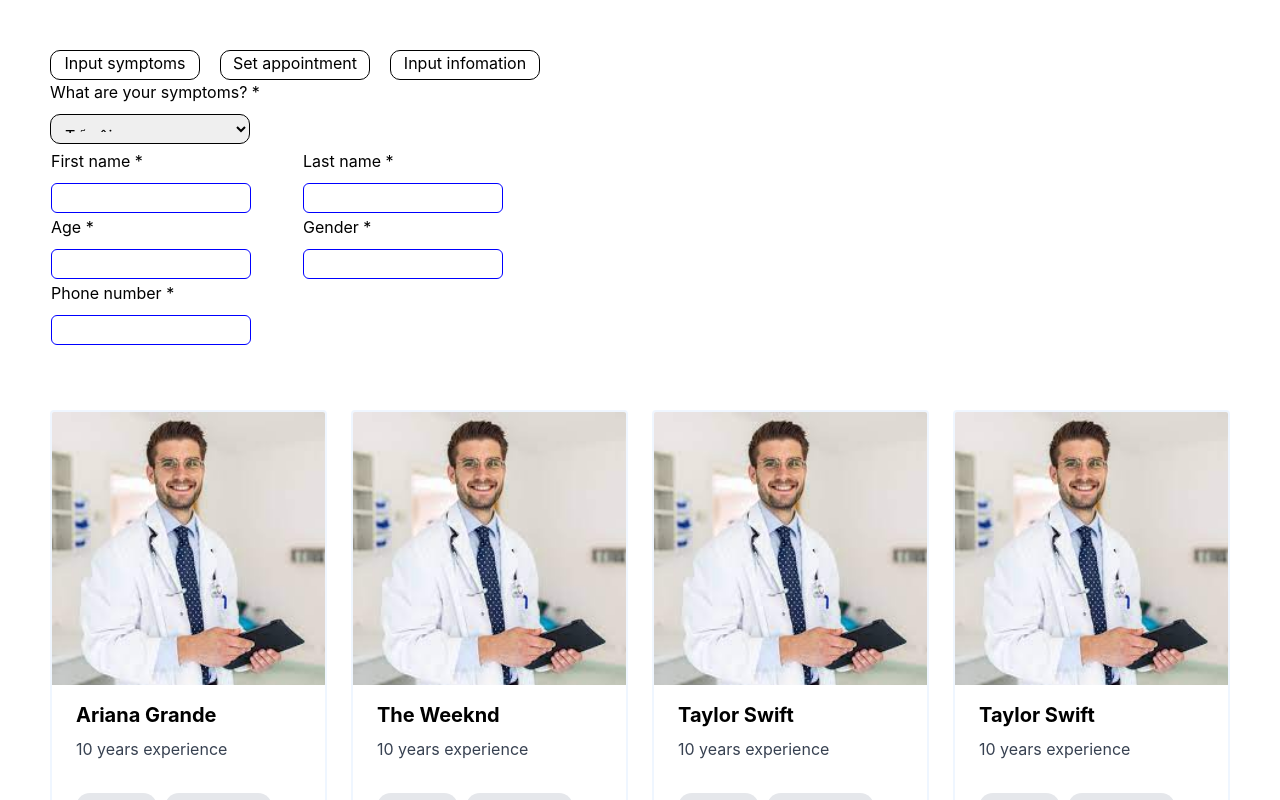
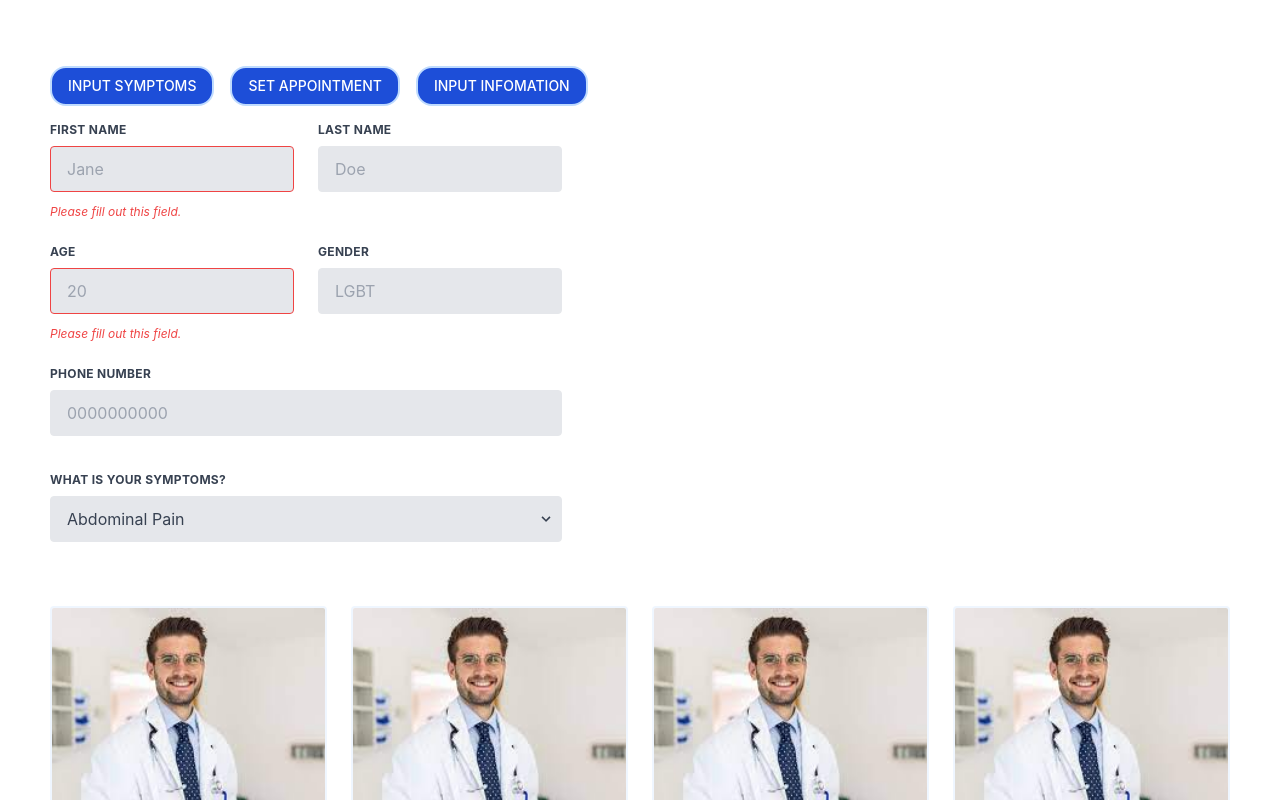
Before and after one commit to quyenUit/Srum-Doctor-Appointment-Project-, a React (Create React App) app in the folder my-app/: page / in a window 1280 px wide. Shown: the top 800 px of the page. Built offline with nearby package versions, Linux system fonts and the light colour scheme.

Commit message:
update homepage

```diff
--- a/my-app/public/index.html
+++ b/my-app/public/index.html
@@ -24,7 +24,7 @@
       work correctly both with client-side routing and a non-root public URL.
       Learn how to configure a non-root public URL by running `npm run build`.
     -->
-    <title>React App</title>
+    <title>Doctor Appointment</title>
   </head>
   <body>
     <noscript>You need to enable JavaScript to run this app.</noscript>
--- a/my-app/src/components/Dropdown.jsx
+++ /dev/null
@@ -1,29 +0,0 @@
-import React from 'react'
-// import { csv } from "csv-parser"
-// import path from 'path'
-// import fs from 'fs'
-
-// const label = "Label"
-
-const Dropdown = (props) => {
-  return (
-    <div>
-        {props.label}
-        <div>
-            <select name="" id=""  style={{
-                border: "1px solid black",
-                borderRadius: "10px",
-                height: "30px",
-                width: "200px",
-                marginTop: "10px",
-                padding: "10px"
-            }}>
-                <option value="">Trĩ nội</option>
-                <option value="">Trĩ ngoại</option>
-            </select>
-        </div>
-    </div>
-  )
-}
-
-export default Dropdown
--- a/my-app/src/components/InputField.jsx
+++ /dev/null
@@ -1,23 +0,0 @@
-import React from 'react'
-
-// const label = "Label"
-
-const InputField = (props) => {
-  return (
-    <div>
-        {props.label}
-        <div>
-            <input type="text" name="" id="" style={{
-                border: "1px solid blue",
-                font: "13px",
-                borderRadius: "6px",
-                height: "30px",
-                width: "200px",
-                marginTop: "10px"
-            }}/>
-        </div>
-    </div>
-  )
-}
-
-export default InputField
--- a/my-app/src/components/Stage.jsx
+++ b/my-app/src/components/Stage.jsx
@@ -1,18 +1,14 @@
-import React from 'react'
+import React from "react";
 
-const Stage = (props) => {
+const Stage = () => {
+  const stages = ["Input symptoms", "Set appointment", "Input infomation"];
   return (
-    <div style={{
-        textAlign: "center",
-        backgroundColor: "white",
-        height: "30px",
-        width: "150px",
-        borderRadius: "10px",
-        border: "1px solid black",
-        marginRight: "20px"
-    }}>
-        {props.stageName}</div>
-  )
-}
+    <div className="flex gap-4 text-sm">
+      {stages.map((stage) => (
+        <div className="my-4 uppercase border-2 border-blue-200 bg-blue-700 text-white p-2 px-4 rounded-2xl font-medium">{stage}</div>
+      ))}
+    </div>
+  );
+};
 
-export default Stage
+export default Stage;
--- /dev/null
+++ b/my-app/src/components/SystemInput.jsx
@@ -0,0 +1,66 @@
+import React from 'react'
+
+const SystemInput = () => {
+    return (
+        <form className="w-full max-w-lg">
+          <div className="flex flex-wrap -mx-3 mb-6">
+            <div className="w-full md:w-1/2 px-3 mb-6 md:mb-0">
+              <label className="block uppercase tracking-wide text-gray-700 text-xs font-bold mb-2" htmlFor="grid-first-name">
+                First Name
+              </label>
+              <input className="appearance-none block w-full bg-gray-200 text-gray-700 border border-red-500 rounded py-3 px-4 mb-3 leading-tight focus:outline-none focus:bg-white" id="grid-first-name" type="text" placeholder="Jane" />
+              <p className="text-red-500 text-xs italic">Please fill out this field.</p>
+            </div>
+            <div className="w-full md:w-1/2 px-3">
+              <label className="block uppercase tracking-wide text-gray-700 text-xs font-bold mb-2" htmlFor="grid-last-name">
+                Last Name
+              </label>
+              <input className="appearance-none block w-full bg-gray-200 text-gray-700 border border-gray-200 rounded py-3 px-4 leading-tight focus:outline-none focus:bg-white focus:border-gray-500" id="grid-last-name" type="text" placeholder="Doe" />
+            </div>
+          </div>
+          <div className="flex flex-wrap -mx-3 mb-6">
+            <div className="w-full md:w-1/2 px-3 mb-6 md:mb-0">
+              <label className="block uppercase tracking-wide text-gray-700 text-xs font-bold mb-2" htmlFor="grid-first-name">
+                Age
+              </label>
+              <input className="appearance-none block w-full bg-gray-200 text-gray-700 border border-red-500 rounded py-3 px-4 mb-3 leading-tight focus:outline-none focus:bg-white" id="grid-first-name" type="text" placeholder="20" />
+              <p className="text-red-500 text-xs italic">Please fill out this field.</p>
+            </div>
+            <div className="w-full md:w-1/2 px-3">
+              <label className="block uppercase tracking-wide text-gray-700 text-xs font-bold mb-2" htmlFor="grid-last-name">
+                Gender
+              </label>
+              <input className="appearance-none block w-full bg-gray-200 text-gray-700 border border-gray-200 rounded py-3 px-4 leading-tight focus:outline-none focus:bg-white focus:border-gray-500" id="grid-last-name" type="text" placeholder="LGBT" />
+            </div>
+          </div>
+          <div className="flex flex-wrap -mx-3 mb-6">
+            <div className="w-full px-3">
+              <label className="block uppercase tracking-wide text-gray-700 text-xs font-bold mb-2" htmlFor="grid-password">
+               Phone Number
+              </label>
+              <input className="appearance-none block w-full bg-gray-200 text-gray-700 border border-gray-200 rounded py-3 px-4 mb-3 leading-tight focus:outline-none focus:bg-white focus:border-gray-500" id="grid-password" type="password" placeholder="0000000000" />
+            </div>
+          </div>
+
+
+            <div className="w-full  mb-6 md:mb-0">
+              <label className="block uppercase tracking-wide text-gray-700 text-xs font-bold mb-2" htmlFor="grid-state">
+                What is your symptoms?
+              </label>
+              <div className="relative">
+                <select className="block appearance-none w-full bg-gray-200 border border-gray-200 text-gray-700 py-3 px-4 pr-8 rounded leading-tight focus:outline-none focus:bg-white focus:border-gray-500" id="grid-state">
+                  <option>Abdominal Pain</option>
+                  <option>Flu</option>
+                  <option>Arm Pain</option>
+                </select>
+                <div className="pointer-events-none absolute inset-y-0 right-0 flex items-center px-2 text-gray-700">
+                  <svg className="fill-current h-4 w-4" xmlns="http://www.w3.org/2000/svg" viewBox="0 0 20 20"><path d="M9.293 12.95l.707.707L15.657 8l-1.414-1.414L10 10.828 5.757 6.586 4.343 8z"/></svg>
+                </div>
+              </div>
+
+          </div>
+        </form>
+      );
+}
+
+export default SystemInput
--- a/my-app/src/pages/HomePage.jsx
+++ b/my-app/src/pages/HomePage.jsx
@@ -1,41 +1,14 @@
 import React from 'react'
 import DoctorList from '../components/DoctorList'
+
+import SystemInput from '../components/SystemInput'
 import Stage from '../components/Stage'
-import Dropdown from '../components/Dropdown'
-import InputField from '../components/InputField'
 
 const HomePage = () => {
   return (
     <div>
-        <div className='header' style={{
-            display: 'flex'
-        }}>
-            <Stage stageName='Input symptoms'></Stage>
-            <Stage stageName='Set appointment'></Stage>
-            <Stage stageName='Input infomation'></Stage>
-        </div>
-        <div className=''>
-            <Dropdown label='What are your symptoms? *'></Dropdown>
-        </div>
-        <div className=''>
-            <table>
-                <tr>
-                    <td><InputField label='First name *'></InputField></td>
-                    <td style={{width: "50px"}}></td>
-                    <td><InputField label='Last name *'></InputField></td>
-                </tr>
-                <tr>
-                    <td><InputField label='Age *'></InputField></td>
-                    <td style={{width: "50px"}}></td>
-                    <td><InputField label='Gender *'></InputField></td>
-                </tr>
-                <tr>
-                    <td><InputField label='Phone number *'></InputField></td>
-                    <td style={{width: "50px"}}></td>
-                    <td></td>
-                </tr>
-            </table>
-        </div>
+        <Stage/>
+        <SystemInput/>
       <DoctorList/>
     </div>
   )
```
